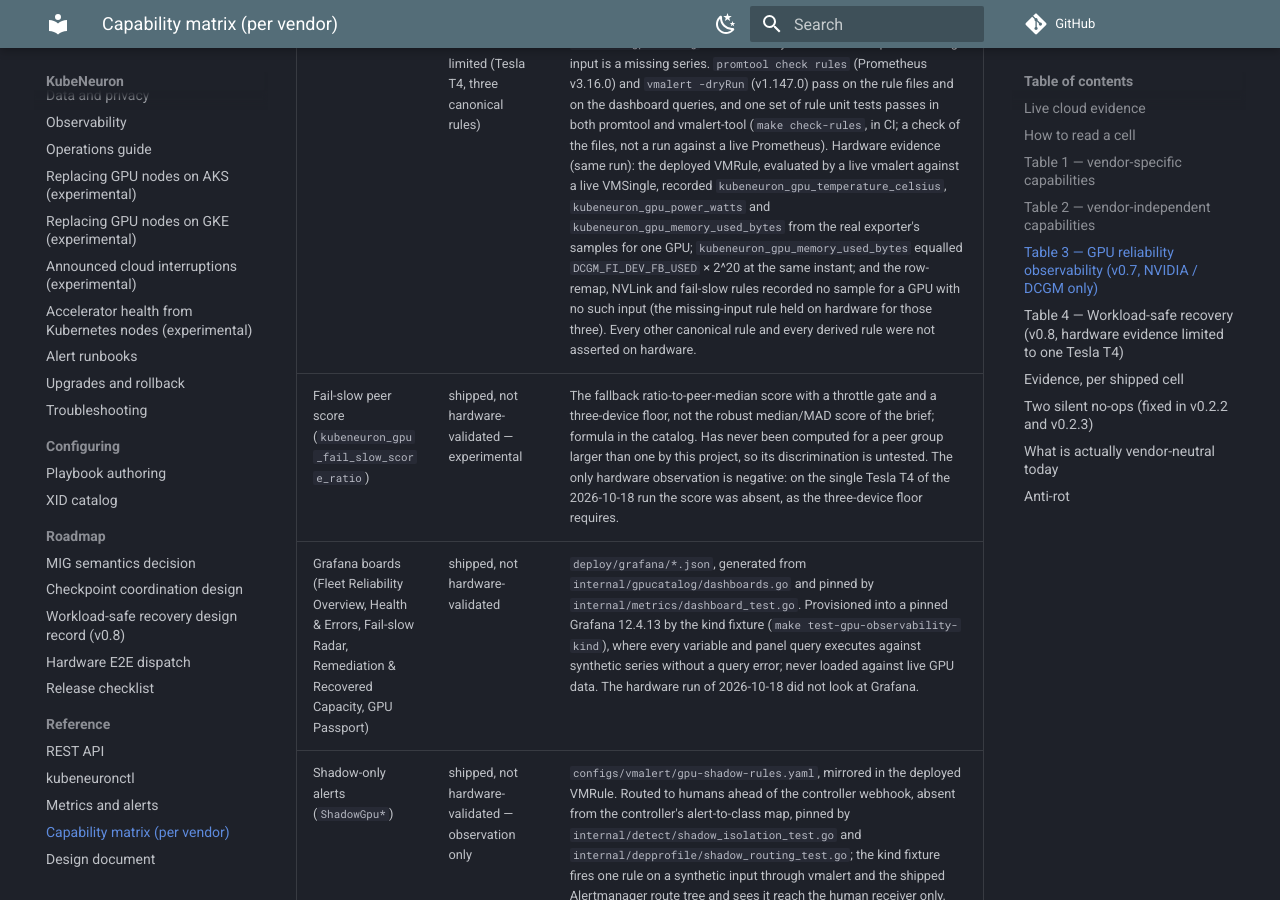
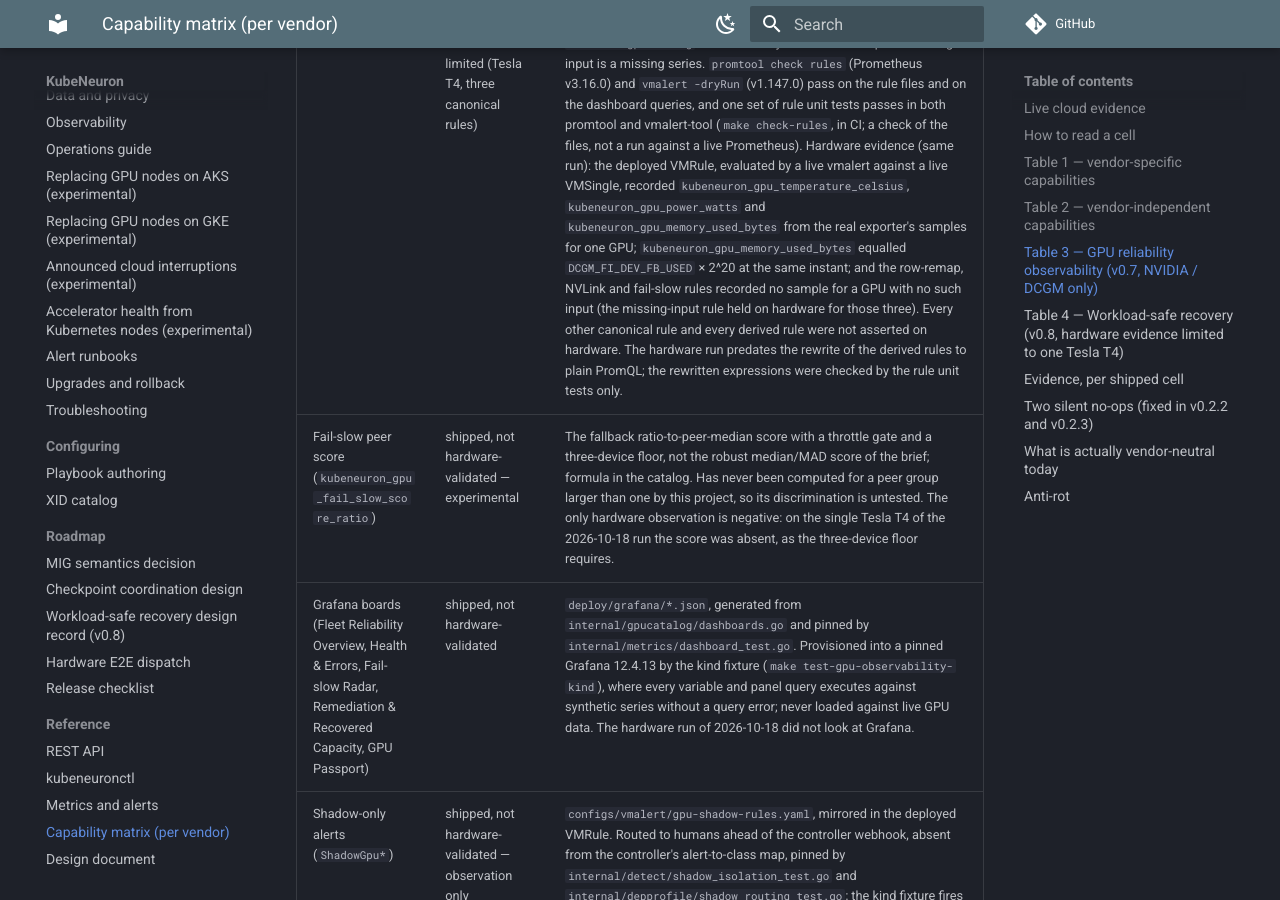
Before and after one commit to kubeneuron/kubeneuron, an MkDocs documentation site: the page built from docs/reference-capabilities.md, in a window 1280 px wide and 900 px high, scrolled down 7446 px. Built offline with MkDocs 1.6.1 and Material for MkDocs 9.7.7, drawn with Linux system fonts in a browser that asks for light colours; comment, search, counter and statistics services are not loaded.

Commit message:
docs: say the hardware run predates the plain PromQL rewrite of the derived rules
Signed-off-by: Andrii Petruk <andrey.petruk@gmail.com>

```diff
--- a/docs/reference-capabilities.md
+++ b/docs/reference-capabilities.md
@@ -135,7 +135,7 @@ never about what KubeNeuron *does*.
 | Metric catalog (`kubeneuron_gpu_*` names, units, DCGM field ids, support cells) | shipped, hardware evidence limited (Tesla T4) | `internal/gpucatalog`, rendered to `config/gpu-metrics/catalog.yaml` and `docs/reference-gpu-metrics.md`. The catalog's own support cells are unchanged: the only `validated` cell is still the read of field 230 on a Tesla T4 from the v0.6.0-era hardware run; every other cell is `declared`, `not-applicable` or `unknown`. Hardware evidence (final G3 run, 2026-10-18, source `d06fcfa`): the real dcgm-exporter on a Tesla T4 served `DCGM_FI_DEV_POWER_USAGE` (tier T0), `DCGM_FI_DEV_ECC_SBE_VOL_TOTAL` (tier T1) and `DCGM_FI_DEV_GPU_TEMP`, its raw `DCGM_FI_DEV_FB_USED` sample was read back for the MiB-to-bytes check, and three canonical names — `kubeneuron_gpu_temperature_celsius`, `kubeneuron_gpu_power_watts` and `kubeneuron_gpu_memory_used_bytes` — were recorded from them with the catalog's units. No other catalog field or canonical name has been observed on any GPU by this project. |
 | dcgm-exporter reliability profile (tier T0 + T1 fields) | shipped, hardware evidence limited (Tesla T4) | `deploy/kubernetes/dependencies/gpu-operator/values.yaml`, pinned to the catalog in both directions by `internal/gpucatalog`. Hardware evidence (same run): the profile ConfigMap reached an EKS cluster through the pinned GPU Operator chart v26.3.3; the dcgm-exporter DaemonSet rolled out on a Tesla T4 node beside DCGM client (`dcgmi`) 4.3.1 and host engine 4.5.2 (the deployed exporter is the checked-in source pin `4.5.3-4.8.2-distroless`; no image digest was captured); and the exporter served `DCGM_FI_DEV_POWER_USAGE`, `DCGM_FI_DEV_ECC_SBE_VOL_TOTAL` and `DCGM_FI_DEV_FB_USED` — three of the fields v0.7 adds — plus `DCGM_FI_DEV_GPU_TEMP` from the v0.6.1 list. The remaining added fields are listed from NVIDIA documentation and have not been observed on any GPU by this project; the fields a Tesla T4 cannot serve (row remap, NVLink, MIG) were checked absent from the recorded series, not zero. Reversible by the documented rollback. |
 | Scrape label contract (`gpu_uuid`, `gpu_model`, optional `node_pool`, `mig_profile`, admin-set `cluster`; no `driver`) | shipped, hardware evidence limited (Tesla T4 / EKS) | `deploy/kubernetes/dependencies/observability/vmagent.yaml`, relabel rules evaluated by `internal/depprofile`. Needs read-only `nodes` access that the VictoriaMetrics operator's generated ClusterRole grants. Hardware evidence (same run): on the three canonical series named in the rows above, `node`, `gpu_uuid` and `gpu_model` were present and equal to the real node's name and the exporter's own `UUID` and `modelName`, and `node_pool` equalled the EKS nodegroup label read from that node. Not observed: `node_pool` on GKE or Karpenter nodes (still derived from documented labels), the admin-set `cluster` label, and `mig_profile` beyond its expected absence on a GPU without MIG. |
-| Canonical and derived recording rules | shipped, hardware evidence limited (Tesla T4, three canonical rules) | `configs/vmalert/gpu-recording-rules.yaml`, mirrored in the deployed VMRule; catalog ⇄ rules pinned in both directions by `internal/gpucatalog`. No formula synthesises a sample: a missing input is a missing series. `promtool check rules` (Prometheus v3.16.0) and `vmalert -dryRun` (v1.147.0) pass on the rule files and on the dashboard queries, and one set of rule unit tests passes in both promtool and vmalert-tool (`make check-rules`, in CI; a check of the files, not a run against a live Prometheus). Hardware evidence (same run): the deployed VMRule, evaluated by a live vmalert against a live VMSingle, recorded `kubeneuron_gpu_temperature_celsius`, `kubeneuron_gpu_power_watts` and `kubeneuron_gpu_memory_used_bytes` from the real exporter's samples for one GPU; `kubeneuron_gpu_memory_used_bytes` equalled `DCGM_FI_DEV_FB_USED` × 2^20 at the same instant; and the row-remap, NVLink and fail-slow rules recorded no sample for a GPU with no such input (the missing-input rule held on hardware for those three). Every other canonical rule and every derived rule were not asserted on hardware. |
+| Canonical and derived recording rules | shipped, hardware evidence limited (Tesla T4, three canonical rules) | `configs/vmalert/gpu-recording-rules.yaml`, mirrored in the deployed VMRule; catalog ⇄ rules pinned in both directions by `internal/gpucatalog`. No formula synthesises a sample: a missing input is a missing series. `promtool check rules` (Prometheus v3.16.0) and `vmalert -dryRun` (v1.147.0) pass on the rule files and on the dashboard queries, and one set of rule unit tests passes in both promtool and vmalert-tool (`make check-rules`, in CI; a check of the files, not a run against a live Prometheus). Hardware evidence (same run): the deployed VMRule, evaluated by a live vmalert against a live VMSingle, recorded `kubeneuron_gpu_temperature_celsius`, `kubeneuron_gpu_power_watts` and `kubeneuron_gpu_memory_used_bytes` from the real exporter's samples for one GPU; `kubeneuron_gpu_memory_used_bytes` equalled `DCGM_FI_DEV_FB_USED` × 2^20 at the same instant; and the row-remap, NVLink and fail-slow rules recorded no sample for a GPU with no such input (the missing-input rule held on hardware for those three). Every other canonical rule and every derived rule were not asserted on hardware. The hardware run predates the rewrite of the derived rules to plain PromQL; the rewritten expressions were checked by the rule unit tests only. |
 | Fail-slow peer score (`kubeneuron_gpu_fail_slow_score_ratio`) | shipped, not hardware-validated — experimental | The fallback ratio-to-peer-median score with a throttle gate and a three-device floor, not the robust median/MAD score of the brief; formula in the catalog. Has never been computed for a peer group larger than one by this project, so its discrimination is untested. The only hardware observation is negative: on the single Tesla T4 of the 2026-10-18 run the score was absent, as the three-device floor requires. |
 | Grafana boards (Fleet Reliability Overview, Health & Errors, Fail-slow Radar, Remediation & Recovered Capacity, GPU Passport) | shipped, not hardware-validated | `deploy/grafana/*.json`, generated from `internal/gpucatalog/dashboards.go` and pinned by `internal/metrics/dashboard_test.go`. Provisioned into a pinned Grafana 12.4.13 by the kind fixture (`make test-gpu-observability-kind`), where every variable and panel query executes against synthetic series without a query error; never loaded against live GPU data. The hardware run of 2026-10-18 did not look at Grafana. |
 | Shadow-only alerts (`ShadowGpu*`) | shipped, not hardware-validated — observation only | `configs/vmalert/gpu-shadow-rules.yaml`, mirrored in the deployed VMRule. Routed to humans ahead of the controller webhook, absent from the controller's alert-to-class map, pinned by `internal/detect/shadow_isolation_test.go` and `internal/depprofile/shadow_routing_test.go`; the kind fixture fires one rule on a synthetic input through vmalert and the shipped Alertmanager route tree and sees it reach the human receiver only, with zero requests at the controller webhook address. The hardware run of 2026-10-18 fired no shadow alert, so no rule has fired on a real cluster. Not a detection capability of the product: no shadow alert opens an incident. |
```
